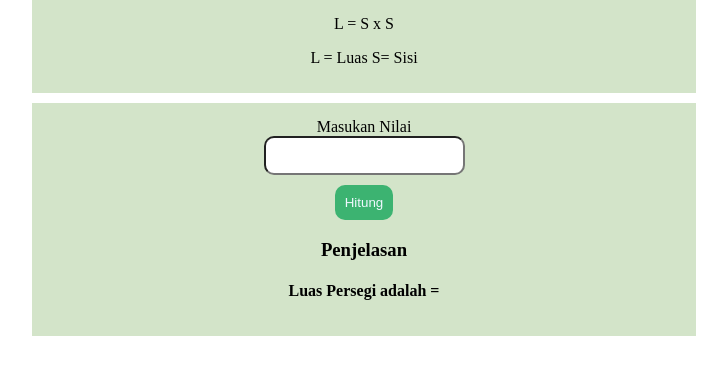
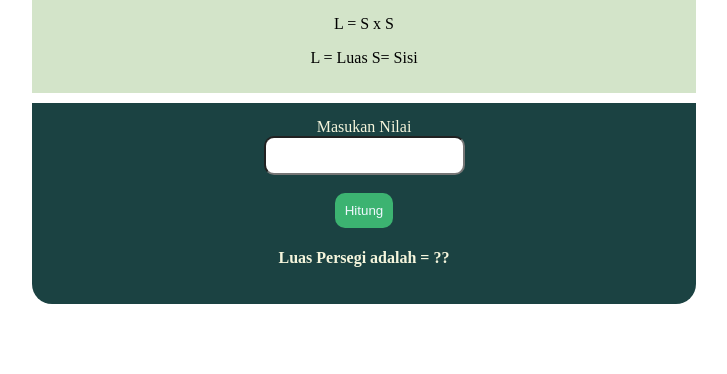
Before and after one commit to revou-fundamental-course/8-jan-24-yogifirmansyah98, a plain HTML site: page index.html in a window 1280 px wide. Shown: the part 278-652 px from the top of the page, without its empty margins (276-1003 px from the left). Drawn offline with Linux system fonts and the light colour scheme.

Commit message:
modified style.css, index.html and add function for Square Wide

```diff
--- a/css/style.css
+++ b/css/style.css
@@ -41,20 +41,23 @@ h2{
     margin-right: 300px;
     margin-top: 10px;
     text-align: center;
-    box-shadow: #092635;
+    box-shadow: #092;
     padding: 15px;
-    background-color: hsl(98, 33%, 84%);
+    background-color:#1B4242;
+    border-bottom-left-radius: 20px;
+    border-bottom-right-radius: 20px;
+    color: beige;
 }
 #squareSide{
     border-radius: 10px;
     padding: 10px;
-    margin-bottom: 10px;
+    text-align: center;
 }
 .countButton{
     background-color: hsl(98, 46%, 73%);
     margin-left: 300px;
     margin-right: 300px;
-    margin-top: 10px;
+    margin-top: 20px;
     padding: 10px;
 }
 button{
@@ -66,6 +69,6 @@ button{
     cursor: pointer;
 }
 button:hover{
-    background-color: #1B4242;
+    background-color: #30864a;
     transform: translateY(2px);
 }
--- a/index.html
+++ b/index.html
@@ -23,10 +23,10 @@
         <label for="squareSide" id="lblsquareSide">Masukan Nilai</label><br>
         <input type="number" id="squareSide">
             <br>
-        <button id="countButton">Hitung</button>
-        <h3>Penjelasan</h3>
-        <h4>Luas Persegi adalah =<span id="wide"></span></h4>
+            <br>
+        <button id="countButton" onclick="wide()">Hitung</button>
+        <h4>Luas Persegi adalah = <span id="wide">??</span></h4>
     </div>
-
+   <script src="js/script.js"></script>
 </body>
 </html>
--- a/js/script.js
+++ b/js/script.js
@@ -1 +1,7 @@
-fungc
+function wide(){
+    var s = document.getElementById('squareSide').value;
+
+    var wide = s*s;
+
+    document.getElementById('wide').innerHTML = wide;
+}
```
